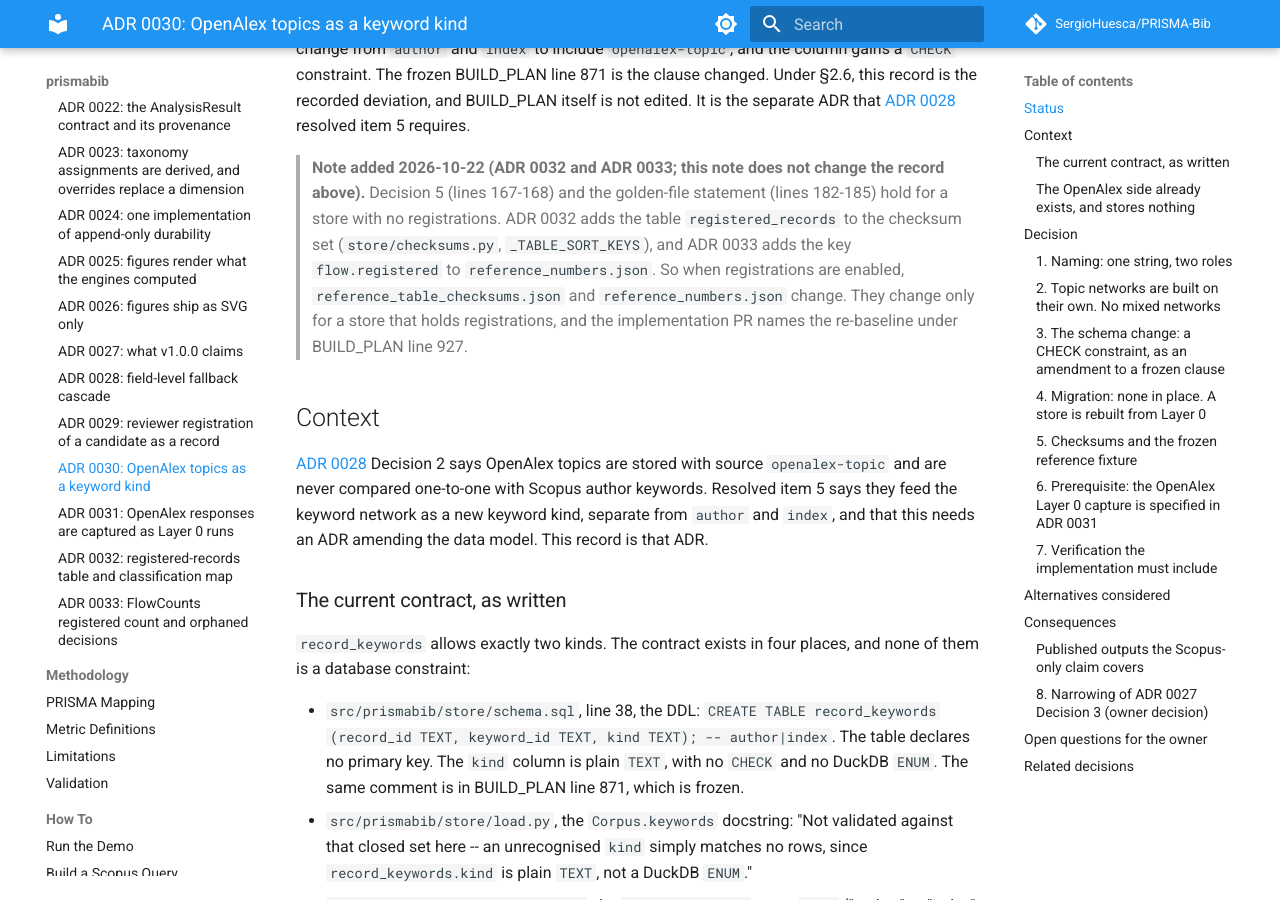
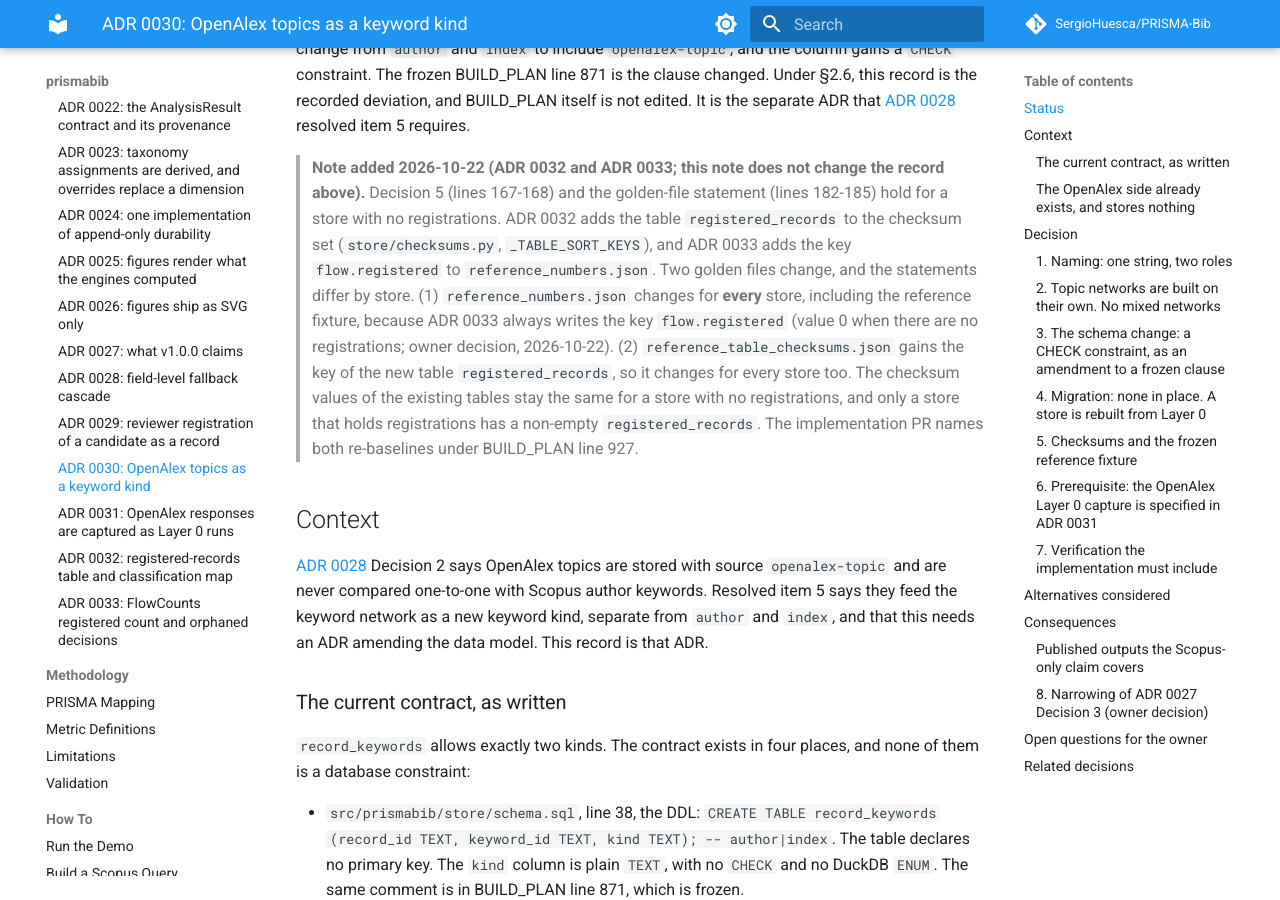
Before and after one commit to SergioHuesca/PRISMA-Bib, an MkDocs documentation site: the page built from docs/architecture/adr/0030-openalex-topics-as-a-keyword-kind.md, in a window 1280 px wide and 900 px high, scrolled down 343 px. Built offline with MkDocs 1.6.1 and Material for MkDocs 9.7.7, drawn with Linux system fonts in a browser that asks for light colours; comment, search, counter and statistics services are not loaded.

Commit message:
docs(adr): revise ADR 0032 and 0033 after fifth acceptance review
Corrects the ADR 0030 note (flow.registered and the table golden change for
every store), states one venue_name storage rule, fixes the OpenAlex type
count to 25, names the fixture source, keeps Scopus venue NULLs unchanged in
the screening reader, and fixes ADR 0029 note placement and citation.

Co-Authored-By: Claude Haiku 5.5 <noreply@anthropic.com>
Claude-Session: https://claude.ai/code/session_01QjNadz7h2UAZ2C2xhuaY8z

```diff
--- a/docs/architecture/adr/0030-openalex-topics-as-a-keyword-kind.md
+++ b/docs/architecture/adr/0030-openalex-topics-as-a-keyword-kind.md
@@ -13,8 +13,11 @@ and BUILD_PLAN itself is not edited. It is the separate ADR that
 > **Note added 2026-10-22 (ADR 0032 and ADR 0033; this note does not change the record above).** Decision 5 (lines 167-168) and the
 > golden-file statement (lines 182-185) hold for a store with no registrations. ADR 0032 adds the table `registered_records` to the
 > checksum set (`store/checksums.py`, `_TABLE_SORT_KEYS`), and ADR 0033 adds the key `flow.registered` to `reference_numbers.json`.
-> So when registrations are enabled, `reference_table_checksums.json` and `reference_numbers.json` change. They change only for a
-> store that holds registrations, and the implementation PR names the re-baseline under BUILD_PLAN line 927.
+> Two golden files change, and the statements differ by store. (1) `reference_numbers.json` changes for **every** store, including
+> the reference fixture, because ADR 0033 always writes the key `flow.registered` (value 0 when there are no registrations; owner
+> decision, 2026-10-22). (2) `reference_table_checksums.json` gains the key of the new table `registered_records`, so it changes for
+> every store too. The checksum values of the existing tables stay the same for a store with no registrations, and only a store
+> that holds registrations has a non-empty `registered_records`. The implementation PR names both re-baselines under BUILD_PLAN line 927.
 
 ## Context
 
```
Also changed, not shown: docs/architecture/adr/0029-reviewer-registration-of-a-candidate-as-a-record.md (+6 -5 lines), docs/architecture/adr/0032-registered-records-table-and-classification-map.md (+19 -10 lines), docs/architecture/adr/0033-flowcounts-registered-count-and-orphaned-decisions.md (+3 -1 lines).
